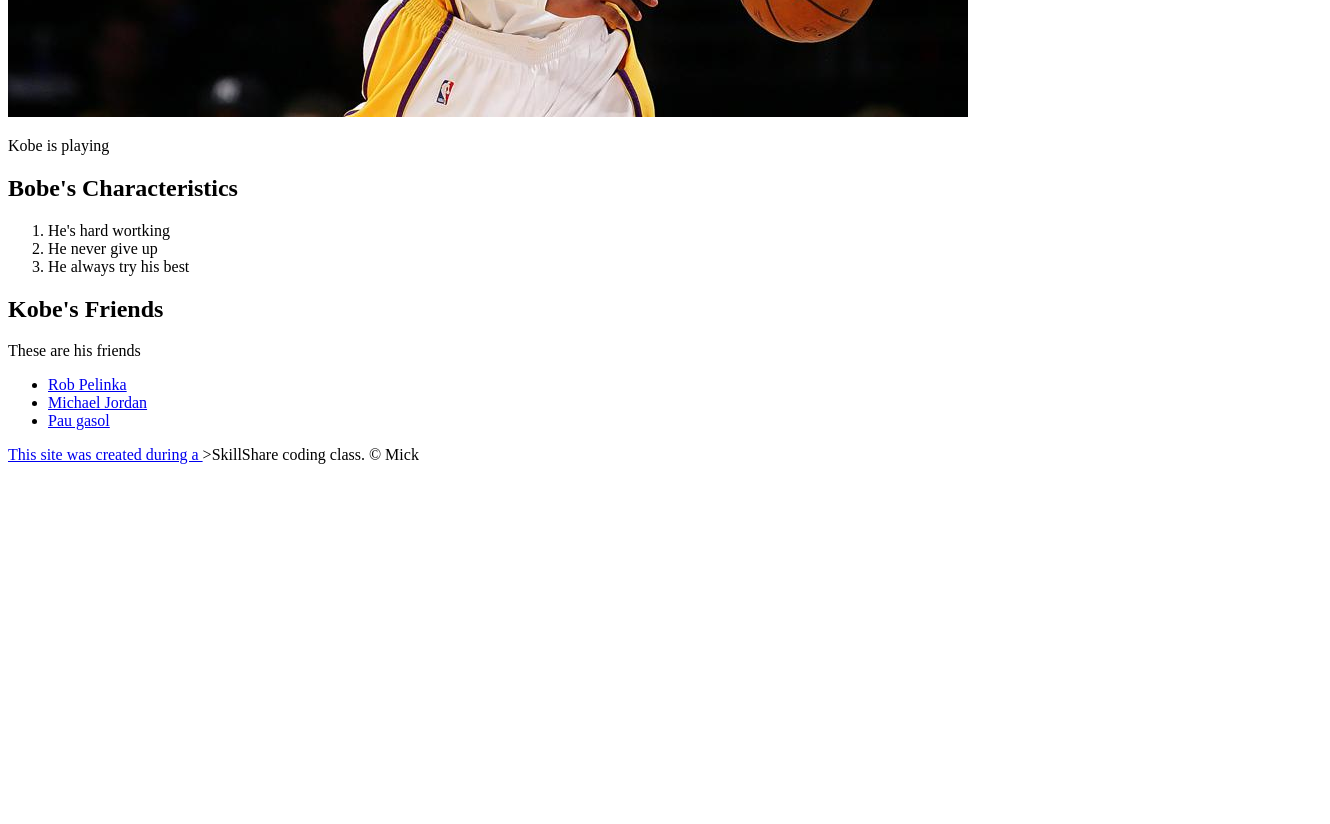
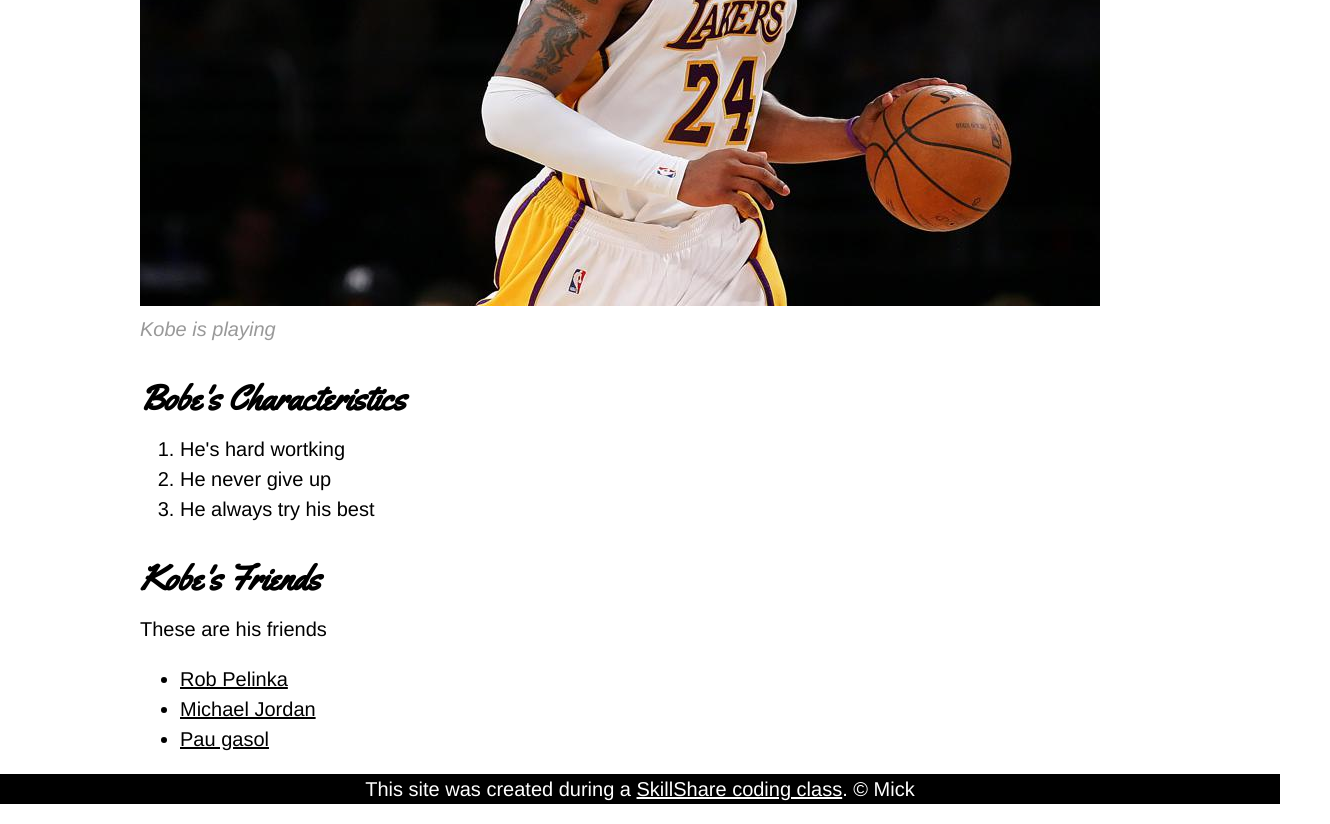
Before and after one commit to mickeytheone/Webpage_practice, a plain HTML site: page index.html in a window 1280 px wide. Shown: the part 1340-2164 px from the top of the page, 1330 px wide, since content can reach past the window. Before the commit the page ends 1820 px from the top, so only its background shows below. Drawn offline with Linux system fonts and the light colour scheme.

Commit message:
wrote the css for the kobe web and change some html

```diff
--- /dev/null
+++ b/css/kobe.css
@@ -0,0 +1,61 @@
+body{
+	margin: 0;
+	font-family: Helvetica, Arial, sans-serif;
+	font-size: 20px;
+	line-height: 30px
+}
+header{
+	background-color: black;
+	text-align: center;
+	padding-top: 20px;
+	padding-bottom:20px;
+}
+h1, h2{
+	font-family: 'Yellowtail', cursive;
+}
+
+header h1{
+	color: white;
+	font-size: 50px;
+}
+header img{
+	border-radius: 150px;
+	width: 1300px;
+	border: 15px solid white;
+}
+
+main{
+	max-width: 1000px;
+	margin: 0 auto;
+	padding: 0 20px;
+}
+main img{
+	max-width: 100%;
+}
+h2{
+	font-size: 35px;
+	margin: 40px 0 10px;
+}
+
+a{
+	color: black;
+}
+a:hover{
+	color: white;
+	background-color: blue;
+}
+
+footer{
+	background-color: black;
+	text-align: center;
+	color: white;
+}
+footer a{
+	color: white;
+}
+
+p.caption{
+	color:#999999;
+	font-style: italic;
+	margin-top: 0;
+}
--- a/index.html
+++ b/index.html
@@ -3,6 +3,9 @@
 <head>
 	<title>My favorite basketball player</title>
 	<link rel="icon" href="img/kobe-bryant.jpg">
+	<link rel="preconnect" href="https://fonts.gstatic.com">
+	<link href="https://fonts.googleapis.com/css2?family=Yellowtail&display=swap" rel="stylesheet">
+	<link rel="stylesheet" type="text/css" href="css/kobe.css">
 </head>
 <body>
 	<!-- header element -->
@@ -15,7 +18,7 @@
 		<h2>About Kobe Bryant</h2>
 		<p>The most greatest basketball player in the world.</p>
 		<img src="img/960x0.jpg">
-		<p>Kobe is playing</p>
+		<p class="caption">Kobe is playing</p>
 
 		<!-- Characteristics-->
 		<h2>Bobe's Characteristics</h2>
@@ -29,15 +32,15 @@
 		<h2>Kobe's Friends</h2>
 		<p>These are his friends</p>
 		<ul>
-			<li><a target="_blank" href="https://en.wikipedia.org/wiki/Rob_Pelinka">Rob Pelinka</li>
-			<li><a target="_blank" href="https://en.wikipedia.org/wiki/Michael_Jordan">Michael Jordan</li>
-			<li><a target="_blank" href="https://en.wikipedia.org/wiki/Pau_Gasol">Pau gasol</li>
+			<li><a target="_blank" href="https://en.wikipedia.org/wiki/Rob_Pelinka">Rob Pelinka</a></li>
+			<li><a target="_blank" href="https://en.wikipedia.org/wiki/Michael_Jordan">Michael Jordan</a></li>
+			<li><a target="_blank" href="https://en.wikipedia.org/wiki/Pau_Gasol">Pau gasol</a></li>
 		</ul>
 	</main>
 
 	<!-- Footer elements-->
 	<footer>
-		<p>This site was created during a <a target="_blank" href="https://www.skillshare.com/classes/Hand-Code-Your-First-Website-HTML-CSS-Basics/1575146775"></a>>SkillShare coding class. &copy; Mick</p>
+		<p>This site was created during a <a target="_blank" href="https://www.skillshare.com/classes/Hand-Code-Your-First-Website-HTML-CSS-Basics/1575146775">SkillShare coding class</a>. &copy; Mick</p>
 	</footer>
 
 </body>
```
